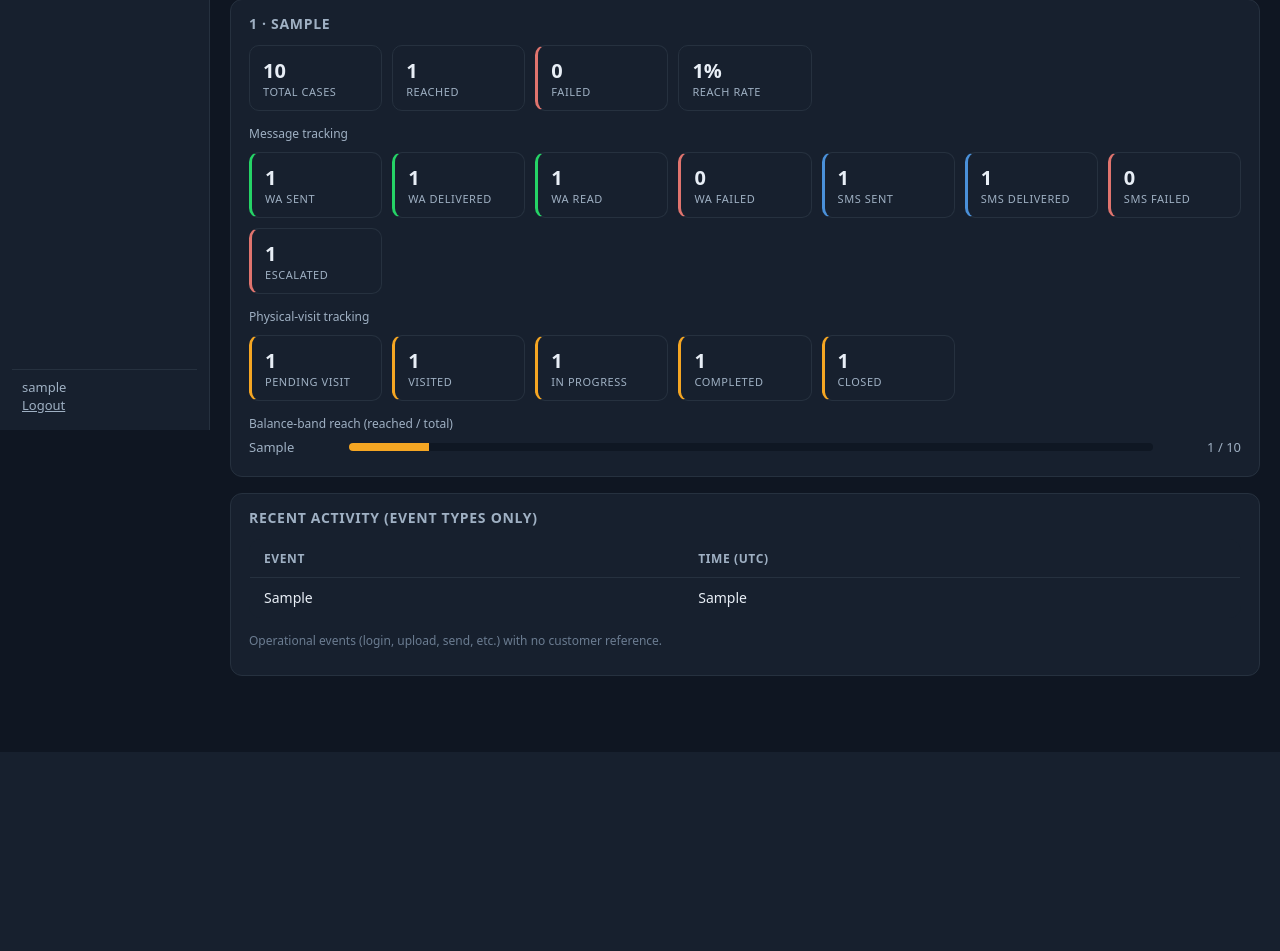
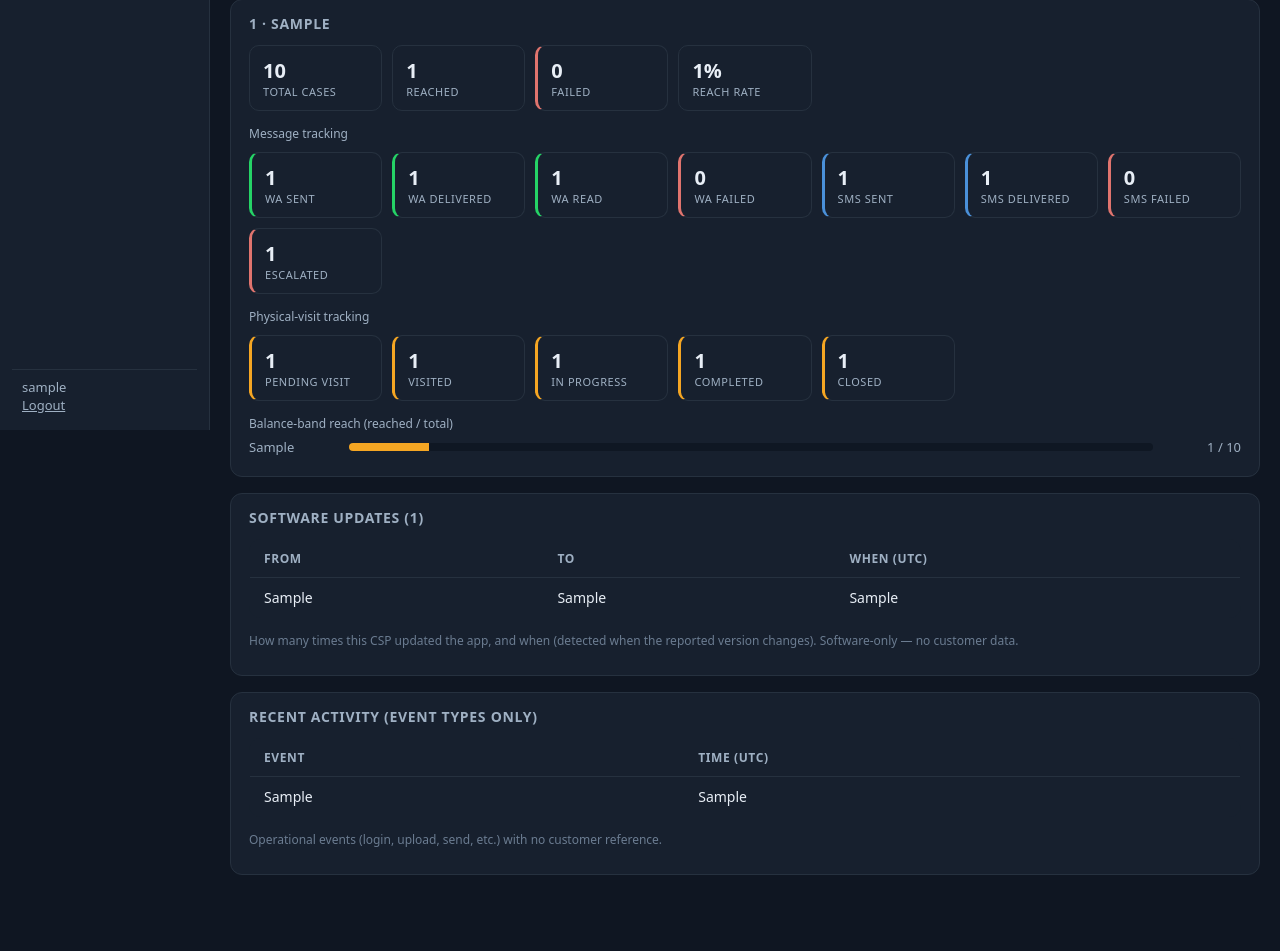
Before and after one commit to ekoindia/csp-customer-communication-platform-, a Flask app: page /csp/1 in a window 1280 px wide. Shown: the part 370-1321 px from the top of the page. Before the commit the page ends 1046 px from the top, so only its background shows below. Run offline with Flask 3, Linux system fonts and the light colour scheme; the visitor is signed in with stand-in values (Sample User, id 1); tables that the repository leaves empty hold one stand-in row (values such as "Sample post").

Commit message:
Admin: track per-CSP software updates (count + history)
Show, per CSP, how many times and when it updated the app. The admin already
receives each CSP's version on every heartbeat; when that version CHANGES
(the CSP ran UPDATE.bat and got a new build) a row is logged in a new
update_events table. The CSP detail page shows "Software updates (N)" with the
from/to versions and timestamps. Software-only info (versions + times) — no
customer or campaign data.

Co-Authored-By: Claude Opus 4.8 (1M context) <noreply@anthropic.com>

```diff
--- a/admin_dashboard/api.py
+++ b/admin_dashboard/api.py
@@ -136,7 +136,13 @@ def report():
         # Full DxDiag machine report (machine/system info only, not customer PII).
         dxdiag = str(body.get("dxdiag") or "")[:120000]
 
-        exists = conn.execute("SELECT 1 FROM csps WHERE csp_id=?", (csp_id,)).fetchone()
+        exists = conn.execute("SELECT version FROM csps WHERE csp_id=?", (csp_id,)).fetchone()
+        # Record a software update: the reported version changed since last beat
+        # (the CSP ran UPDATE.bat and picked up a new build). Software-only info.
+        if exists and version and (exists["version"] or "") != version:
+            conn.execute(
+                "INSERT INTO update_events (csp_id, from_version, to_version, ts) "
+                "VALUES (?,?,?,?)", (csp_id, exists["version"] or "", version, now))
         if exists:
             conn.execute(
                 """UPDATE csps SET name=?, version=?, install_id=?,
--- a/admin_dashboard/routes.py
+++ b/admin_dashboard/routes.py
@@ -214,6 +214,9 @@ def csp_detail(csp_id):
         audit = conn.execute(
             "SELECT type, ts FROM audit WHERE csp_id=? ORDER BY id DESC LIMIT 50",
             (csp_id,)).fetchall()
+        updates = conn.execute(
+            "SELECT from_version, to_version, ts FROM update_events WHERE csp_id=? "
+            "ORDER BY id DESC LIMIT 50", (csp_id,)).fetchall()
     if not c:
         return "CSP not found", 404
     # group bands by (campaign_id, month) so each progress row shows its bars
@@ -224,7 +227,8 @@ def csp_detail(csp_id):
     d = dict(c); d["online"] = _is_online(c["last_seen"])
     if label and (label["name"] or "").strip():   # admin-set label wins over self-reported
         d["name"] = label["name"].strip()
-    return render_template("admin_csp_detail.html", c=d, progress=prog, audit=audit)
+    return render_template("admin_csp_detail.html", c=d, progress=prog, audit=audit,
+                           updates=updates, update_count=len(updates))
 
 
 @ui_bp.route("/campaigns")
--- a/admin_dashboard/schema.sql
+++ b/admin_dashboard/schema.sql
@@ -101,6 +101,18 @@ CREATE TABLE IF NOT EXISTS audit (
     ts          TEXT NOT NULL
 );
 
+-- Software update history per CSP. A row is added whenever a CSP's reported app
+-- version CHANGES between heartbeats (i.e. it ran the update and got a new build)
+-- so the admin can see how many times and when each CSP updated. Software-only
+-- info (versions + timestamps), no customer/campaign data.
+CREATE TABLE IF NOT EXISTS update_events (
+    id           INTEGER PRIMARY KEY AUTOINCREMENT,
+    csp_id       TEXT NOT NULL,
+    from_version TEXT,
+    to_version   TEXT,
+    ts           TEXT NOT NULL
+);
+
 -- Server-set config the CSPs read via /sync (e.g. latest_version for updates).
 CREATE TABLE IF NOT EXISTS server_config (
     key         TEXT PRIMARY KEY,
--- a/admin_dashboard/templates/admin_csp_detail.html
+++ b/admin_dashboard/templates/admin_csp_detail.html
@@ -80,6 +80,21 @@
 {% endfor %}
 
 <div class="panel">
+  <h2>Software updates ({{ update_count }})</h2>
+  <table>
+    <thead><tr><th>From</th><th>To</th><th>When (UTC)</th></tr></thead>
+    <tbody>
+    {% for u in updates %}
+      <tr><td>{{ u.from_version or '(first install)' }}</td><td>{{ u.to_version }}</td><td>{{ u.ts }}</td></tr>
+    {% else %}
+      <tr><td colspan="3" style="color:var(--muted)">No updates recorded yet.</td></tr>
+    {% endfor %}
+    </tbody>
+  </table>
+  <p class="note">How many times this CSP updated the app, and when (detected when the reported version changes). Software-only — no customer data.</p>
+</div>
+
+<div class="panel">
   <h2>Recent activity (event types only)</h2>
   <table>
     <thead><tr><th>Event</th><th>Time (UTC)</th></tr></thead>
```
